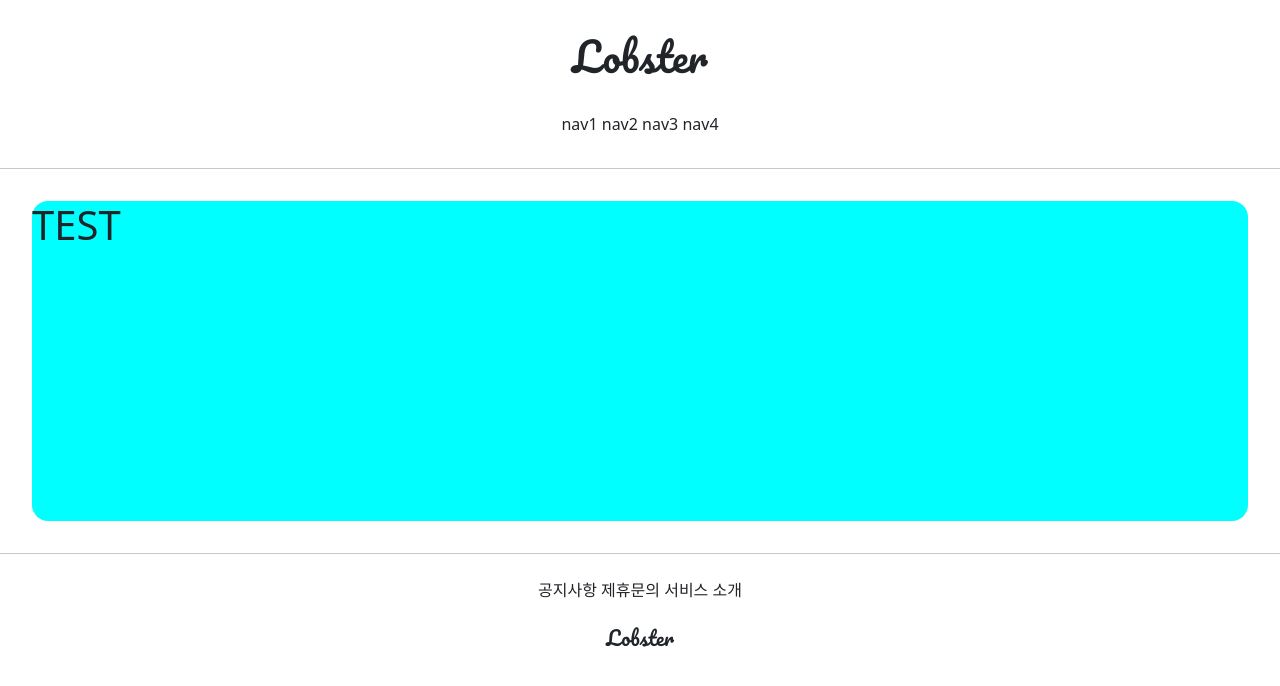
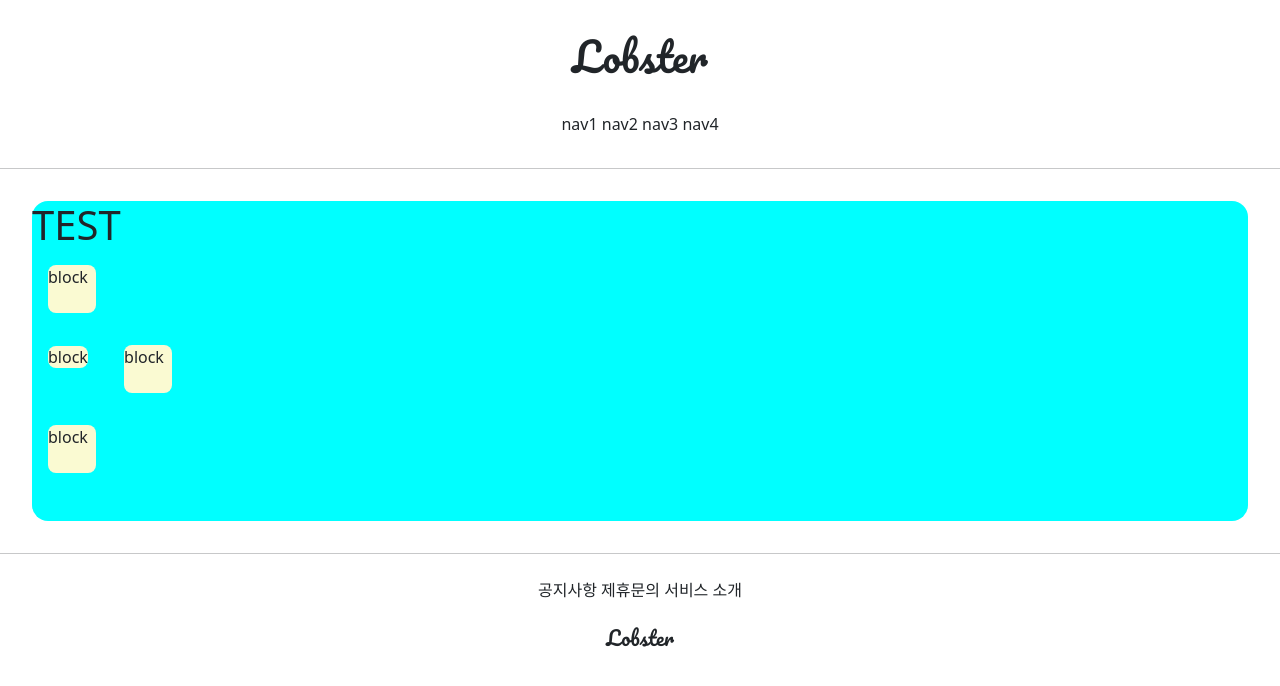
Before and after one commit to innamtt/gis_practice, a Django app: page /accounts/hello_world/ in a window 1280 px wide. Shown: the top 686 px of the page. Run offline with Django 3.2, Linux system fonts and the light colour scheme; parts of the project's set-up code (start-up, migrations or seed data) failed here and were passed over.

Commit message:
2021-07-06 18:11 -> diplay testing

```diff
--- a/accountapp/templates/accountapp/hello_world.html
+++ b/accountapp/templates/accountapp/hello_world.html
@@ -1,7 +1,27 @@
 {% extends 'base.html' %}
 
 {%  block content %}
+
+    <style>
+
+        .testing {
+            background-color: lightgoldenrodyellow;
+            margin: 1rem;
+            height: 48px;
+            width: 48px;
+            border-radius: .5rem;
+        }
+
+    </style>
+
     <div style = "height: 20rem; background-color: aqua; margin : 2rem; border-radius: 1rem;">
     <h1>TEST</h1>
+
+    <div class="testing" style="display: block">block</div>
+    <div class="testing" style="display: inline">block</div>
+    <div class="testing" style="display: inline-block">block</div>
+    <div class="testing" style="display: none">block</div>
+    <div class="testing" style="display: block">block</div>
+
     </div>
 {% endblock %}
```
